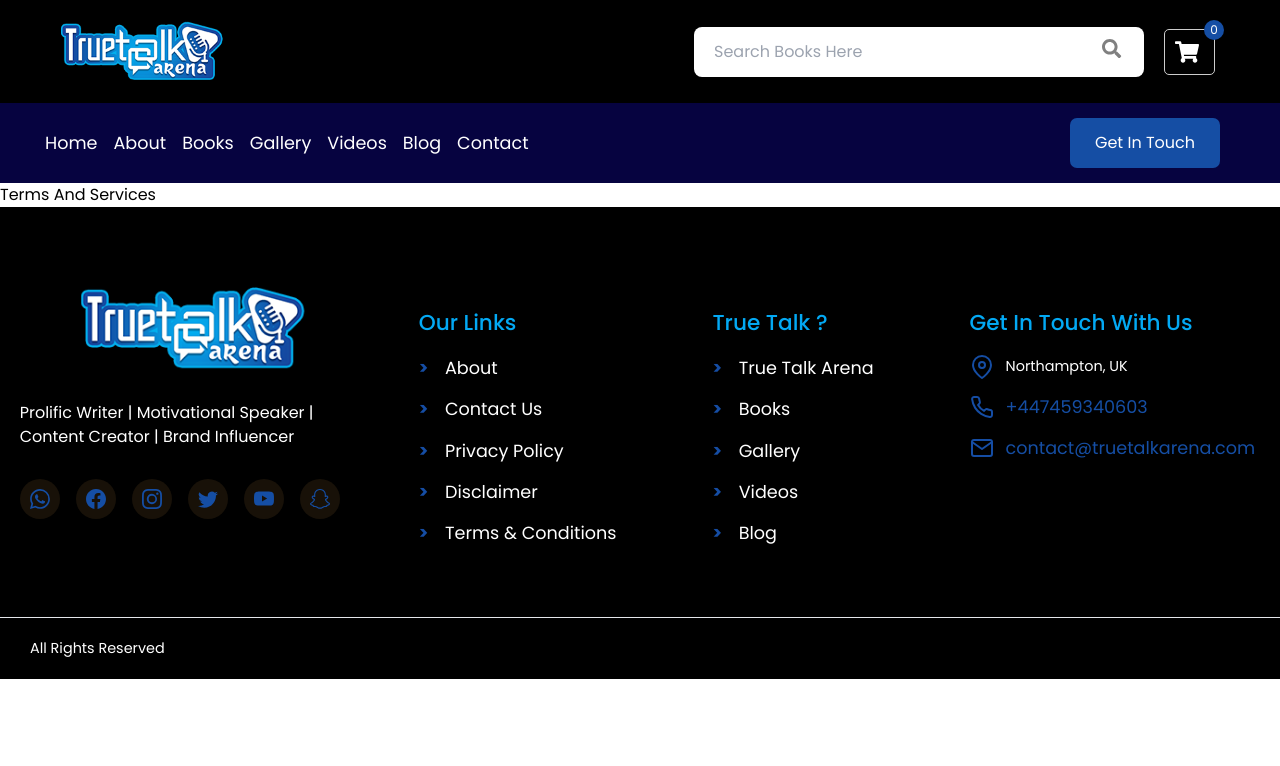
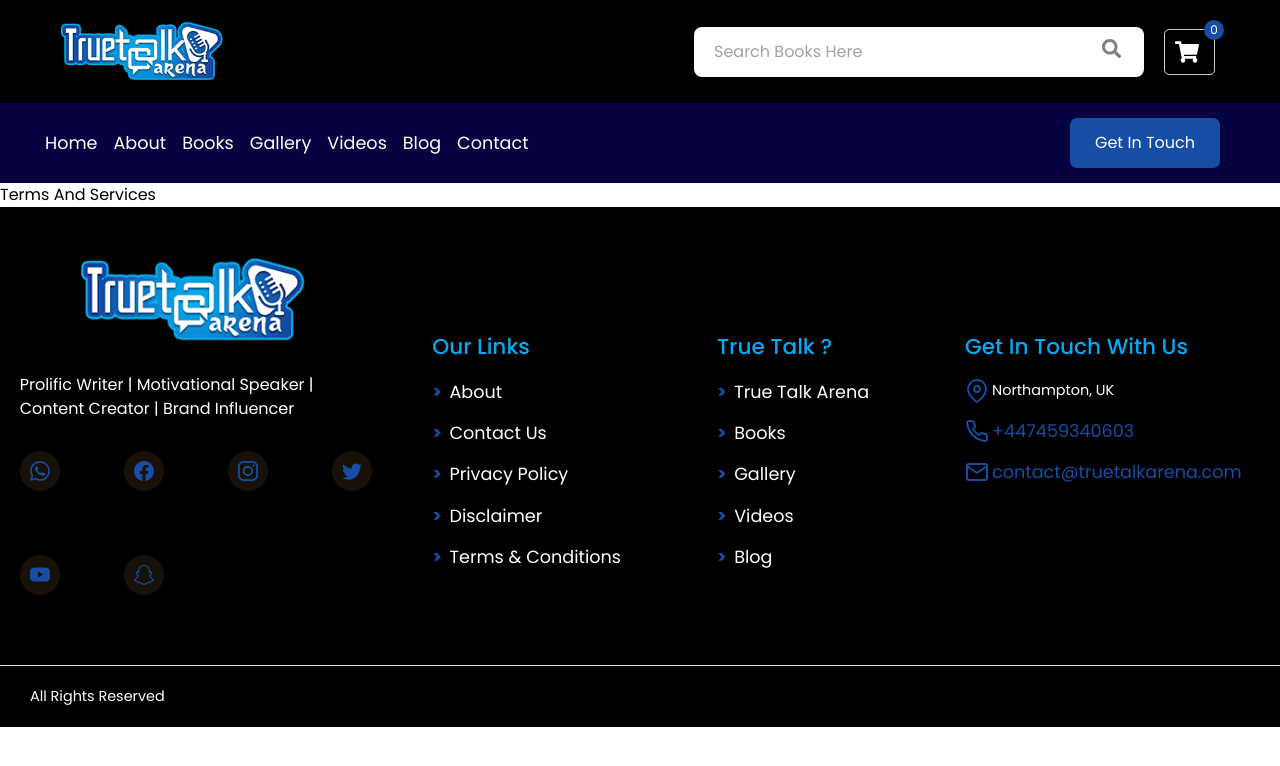
Before and after one commit to xploytt/truetalk, a React (Create React App) app: page /terms-and-service in a window 1280 px wide. Shown: the top 766 px of the page. Built offline with nearby package versions, Linux system fonts and the light colour scheme.

Commit message:
changed all my @apply syntax to standard scss/css syntax

```diff
--- a/src/styles/footer.scss
+++ b/src/styles/footer.scss
@@ -1,23 +1,240 @@
+// #socials {
+//     li {
+//         a {
+//             background-color: #181108;
+//             border-radius: 50%;
+//             transition: background-color 0.3s ease;
+//             @apply w-[40px] h-[40px] block;
+
+//             &:hover {
+//                 background-color: #154ea4;
+//                 svg {
+//                     fill: white;
+//                 }
+//             }
+
+//             svg {
+//                 fill: #154ea4;
+//                 translate: 0 50%;
+//                 transition: fill 0.3s ease;
+//                 @apply w-[50%] h-[50%] mx-auto;
+//             }
+//         }
+//     }
+// }
+
+// footer {
+//     nav {
+//         h4 {
+//             @apply text-[#03a9f4] font-[500];
+//         }
+
+//         #webLinks,
+//         #webResourceLinks,
+//         #footer-contact > ul > li {
+//             font-size: .9rem;
+
+//             .footer-entity {
+//                 @apply text-[#154da4] font-[700];
+//             }
+
+//             a {
+//                 transition: color 0.3s ease;
+//                 &:hover {
+//                     @apply text-[#154ea4];
+//                 }
+//             }
+//         }
+
+//         #webLinks a,
+//         #webResourceLinks a,
+//         #footer-contact li {
+//             margin-top: 15px;
+//         }
+//     }
+
+//     #footer-contact {
+//         ul {
+//             .contact-list {
+//                 @apply flex items-center;
+
+//                 svg {
+//                     @apply text-[1.5rem];
+//                 }
+
+//                 a {
+//                     @apply text-[#154ea4];
+
+//                     &:hover {
+//                         @apply text-[#e58c23];
+//                     }
+//                 }
+//             }
+//         }
+//     }
+
+//     #footer-bottom {
+//         @apply mt-[70px];
+//         small {
+//             @apply py-[20px] px-[30px] block text-[.9rem];
+//         }
+//     }
+// }
+
+// @media (min-width:350px) {
+//     footer {
+//         nav {
+//             #webLinks a,
+//             #webResourceLinks a,
+//             #footer-contact li {
+//                 .footer-entity {
+//                     @apply mr-2;
+//                 }
+//             }
+//         }
+//     }
+// }
+
+// @media (min-width:380px) {
+//     footer {
+//         nav {
+//             #webLinks a,
+//             #webResourceLinks a,
+//             #footer-contact li {
+//                 .footer-entity {
+//                     @apply mr-3;
+//                 }
+//             }
+//         }
+//     }
+// }
+
+// @media (min-width:450px) {
+//     footer {
+//         nav > div:first-child {
+//             @apply gap-[4rem];
+//         }
+
+//         nav {
+//             h4 {
+//                 @apply text-[1.2rem];
+//             }
+
+//             a {
+//                 @apply text-[1rem];
+//             }
+
+//             #webLinks a,
+//             #webResourceLinks a,
+//             #footer-contact li {
+//                 .footer-entity {
+//                     @apply mr-3;
+//                 }
+//             }
+//         }
+//     }
+// }
+
+// @media (min-width:520px) {
+//     footer {
+//         nav > div:first-child {
+//             @apply gap-[7rem];
+//         }
+//     }
+// }
+
+// @media (min-width:700px) {
+//     footer {
+//         nav > div:first-child {
+//             @apply gap-[12rem];
+//         }
+//     }
+// }
+
+// @media (min-width:820px) {
+//     footer {
+//         nav {
+//             @apply flex items-baseline justify-center;
+//         }
+//         nav,
+//         nav > div:first-child {
+//             @apply gap-[6rem];
+//         }
+//     }
+// }
+
+// @media (max-width:820px) {
+//     footer {
+//         #footer-contact {
+//             @apply mt-10;
+//         }
+
+//         #footer-bottom {
+//             @apply text-center;
+//         }
+//     }
+// }
+
+// @media (max-width:1200px) {
+//     #footer-bottom {
+//         @apply text-center;
+//     }
+// }
+
+// @media (min-width:1200px) {
+//     footer > div:first-child {
+//         @apply flex items-center max-w-[1300px] mx-auto;
+
+//         #who-am-i {
+//             @apply text-left;
+//         }
+
+//         #socials {
+//             @apply w-[90%] justify-start gap-4;
+//         }
+//     }
+
+//     #footer-logo-socials {
+//         @apply w-[40%];
+//     }
+
+//     footer {
+//         nav {
+//             h4 {
+//                 @apply text-[1.35rem];
+//             }
+//             a {
+//                 @apply text-[1.1rem];
+//             }
+//         }
+//     }
+// }
+
+
+
+
+
 #socials {
   li {
       a {
           background-color: #181108;
           border-radius: 50%;
           transition: background-color 0.3s ease;
-            @apply w-[40px] h-[40px] block;
+          width: 40px;
+          height: 40px;
+          display: block;
 
           &:hover {
               background-color: #154ea4;
-                svg {
-                    fill: white;
-                }
           }
 
           svg {
               fill: #154ea4;
-                translate: 0 50%;
+              transform: translateY(50%);
               transition: fill 0.3s ease;
-                @apply w-[50%] h-[50%] mx-auto;
+              width: 50%;
+              height: 50%;
+              margin: 0 auto;
           }
       }
   }
@@ -26,22 +243,25 @@
 footer {
   nav {
       h4 {
-            @apply text-[#03a9f4] font-[500];
+          color: #03a9f4;
+          font-weight: 500;
       }
 
       #webLinks,
       #webResourceLinks,
       #footer-contact > ul > li {
-            font-size: .9rem;
+          font-size: 0.9rem;
 
           .footer-entity {
-                @apply text-[#154da4] font-[700];
+              color: #154da4;
+              font-weight: 700;
           }
 
           a {
               transition: color 0.3s ease;
+
               &:hover {
-                    @apply text-[#154ea4];
+                  color: #154ea4;
               }
           }
       }
@@ -56,17 +276,18 @@ footer {
   #footer-contact {
       ul {
           .contact-list {
-                @apply flex items-center;
+              display: flex;
+              align-items: center;
 
               svg {
-                    @apply text-[1.5rem];
+                  font-size: 1.5rem;
               }
 
               a {
-                    @apply text-[#154ea4];
+                  color: #154ea4;
 
                   &:hover {
-                        @apply text-[#e58c23];
+                      color: #e58c23;
                   }
               }
           }
@@ -74,137 +295,148 @@ footer {
   }
 
   #footer-bottom {
-        @apply mt-[70px];
+      margin-top: 70px;
+
       small {
-            @apply py-[20px] px-[30px] block text-[.9rem];
+          padding: 20px;
+          padding-left: 30px;
+          display: block;
+          font-size: 0.9rem;
       }
   }
 }
 
-@media (min-width:350px) {
+@media (min-width: 350px) {
   footer {
       nav {
           #webLinks a,
           #webResourceLinks a,
           #footer-contact li {
               .footer-entity {
-                    @apply mr-2;
+                  margin-right: 2px;
               }
           }
       }
   }
 }
 
-@media (min-width:380px) {
+@media (min-width: 380px) {
   footer {
       nav {
           #webLinks a,
           #webResourceLinks a,
           #footer-contact li {
               .footer-entity {
-                    @apply mr-3;
+                  margin-right: 3px;
               }
           }
       }
   }
 }
 
-@media (min-width:450px) {
+@media (min-width: 450px) {
   footer {
       nav > div:first-child {
-            @apply gap-[4rem];
+          gap: 4rem;
       }
 
       nav {
           h4 {
-                @apply text-[1.2rem];
+              font-size: 1.2rem;
           }
 
           a {
-                @apply text-[1rem];
+              font-size: 1rem;
           }
 
           #webLinks a,
           #webResourceLinks a,
           #footer-contact li {
               .footer-entity {
-                    @apply mr-3;
+                  margin-right: 3px;
               }
           }
       }
   }
 }
 
-@media (min-width:520px) {
+@media (min-width: 520px) {
   footer {
       nav > div:first-child {
-            @apply gap-[7rem];
+          gap: 7rem;
       }
   }
 }
 
-@media (min-width:700px) {
+@media (min-width: 700px) {
   footer {
       nav > div:first-child {
-            @apply gap-[12rem];
+          gap: 12rem;
       }
   }
 }
 
-@media (min-width:820px) {
+@media (min-width: 820px) {
   footer {
       nav {
-            @apply flex items-baseline justify-center;
+          display: flex;
+          align-items: baseline;
+          justify-content: center;
       }
       nav,
       nav > div:first-child {
-            @apply gap-[6rem];
+          gap: 6rem;
       }
   }
 }
 
-@media (max-width:820px) {
+@media (max-width: 820px) {
   footer {
       #footer-contact {
-            @apply mt-10;
+          margin-top: 10px;
       }
 
       #footer-bottom {
-            @apply text-center;
+          text-align: center;
       }
   }
 }
 
-@media (max-width:1200px) {
+@media (max-width: 1200px) {
   #footer-bottom {
-        @apply text-center;
+      text-align: center;
   }
 }
 
-@media (min-width:1200px) {
+@media (min-width: 1200px) {
   footer > div:first-child {
-        @apply flex items-center max-w-[1300px] mx-auto;
+      display: flex;
+      align-items: center;
+      max-width: 1300px;
+      margin: 0 auto;
 
       #who-am-i {
-            @apply text-left;
+          text-align: left;
       }
 
       #socials {
-            @apply w-[90%] justify-start gap-4;
+          width: 90%;
+          justify-content: flex-start;
+          gap: 4rem;
       }
   }
 
   #footer-logo-socials {
-        @apply w-[40%];
+      width: 40%;
   }
 
   footer {
       nav {
           h4 {
-                @apply text-[1.35rem];
+              font-size: 1.35rem;
           }
           a {
-                @apply text-[1.1rem];
+              font-size: 1.1rem;
           }
       }
   }
--- a/src/styles/index.scss
+++ b/src/styles/index.scss
@@ -582,10 +582,6 @@ video {
   display: none;
 }
 
-.h-\[100vh\] {
-  height: 100vh;
-}
-
 .h-\[40px\] {
   height: 40px;
 }
--- a/src/styles/mobile_nav.scss
+++ b/src/styles/mobile_nav.scss
@@ -1,6 +1,9 @@
 header {
     #mobile-nav {
-      @apply fixed h-[100vh] top-0 z-20;
+        position: fixed;
+        height: 100vh;
+        top: 0;
+        z-index: 20;
         transition: transform 500ms ease-in-out;
         transform: translateX(-100%);
         opacity: 0.95;
@@ -20,13 +23,18 @@ header {
             a {
                 svg {
                     color: #154ea4;
-            // @apply orange-text-hover;
+                    // @extend .orange-text-hover;
+                    transition: color 0.4s ease;
+
+                    &:hover {
+                        color: #154ea4;
+                    }
                 }
             }
         }
 
         @media (min-width: 1000px) {
-        @apply hidden;
+            display: none;
         }
     }
 
```
Also changed, not shown: src/styles/header.scss (+144 -14 lines). Lines whose indentation alone changed are shown as unchanged.
